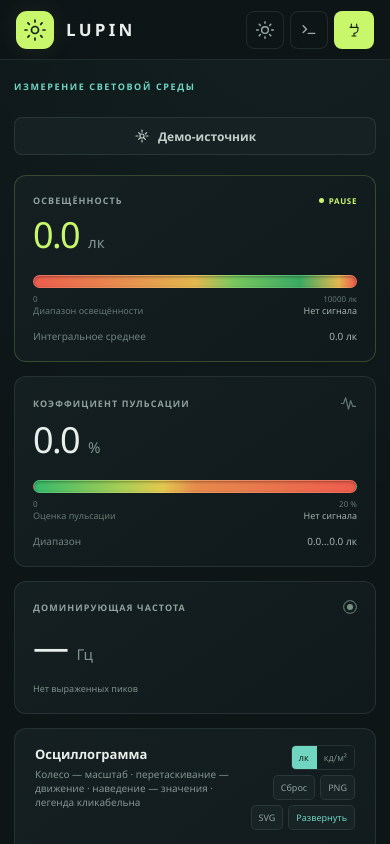
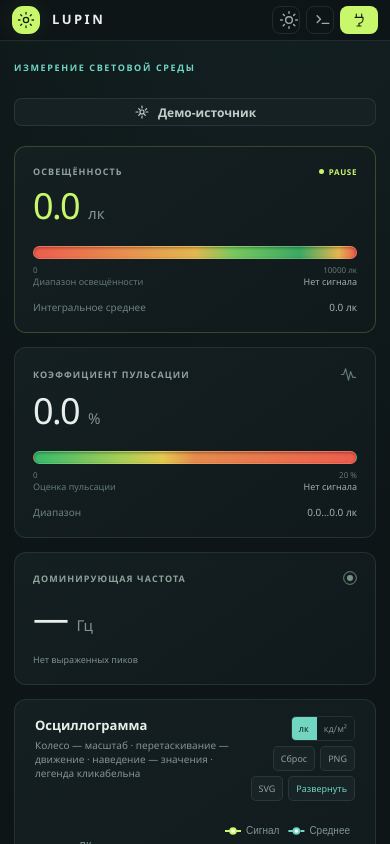
Before and after one commit to MrOzean/radex-lupin-ui, an Angular app: page / in a window 390 px wide. Shown: the top 844 px of the page. Built offline with nearby package versions, Linux system fonts and the light colour scheme.

Commit message:
chore: halve topbar height on phones

```diff
--- a/src/app/app.component.css
+++ b/src/app/app.component.css
@@ -192,9 +192,14 @@
 }
 
 @media (max-width: 480px) {
+  .topbar { min-height: 0; padding: 6px 12px; }
+  .brand-mark { width: 28px; height: 28px; }
+  .brand-mark svg { width: 18px; height: 18px; }
+  .brand strong { font-size: 13px; }
   .brand small { display: none; }
   .topbar-actions { gap: 6px; }
-  .button { padding: 0 11px; }
+  .icon-button { width: 28px; height: 28px; }
+  .button { min-height: 28px; padding: 0 10px; }
   .topbar .button.primary span { display: none; }
   .metric-card { padding: 18px; }
   .archive-controls { flex-wrap: wrap; }
--- a/src/lib/charts.ts
+++ b/src/lib/charts.ts
@@ -158,8 +158,8 @@ abstract class BaseChart {
     this.crossH.style.cssText =
       "position:absolute;display:none;pointer-events:none;z-index:6;" +
       "top:50px;left:58px;width:calc(100% - 80px);height:1px;" +
-      "background-image:linear-gradient(to right, #61776f 0 11px, transparent 11px 21px);" +
-      "background-size:21px 1px;background-repeat:repeat-x;";
+      "background-image:linear-gradient(to right, #61776f 0 4px, transparent 4px 6px);" +
+      "background-size:6px 1px;background-repeat:repeat-x;";
     host.style.position = "relative";
     host.append(this.crossH);
     host.addEventListener("mousemove", this.onCrossMove);
```
